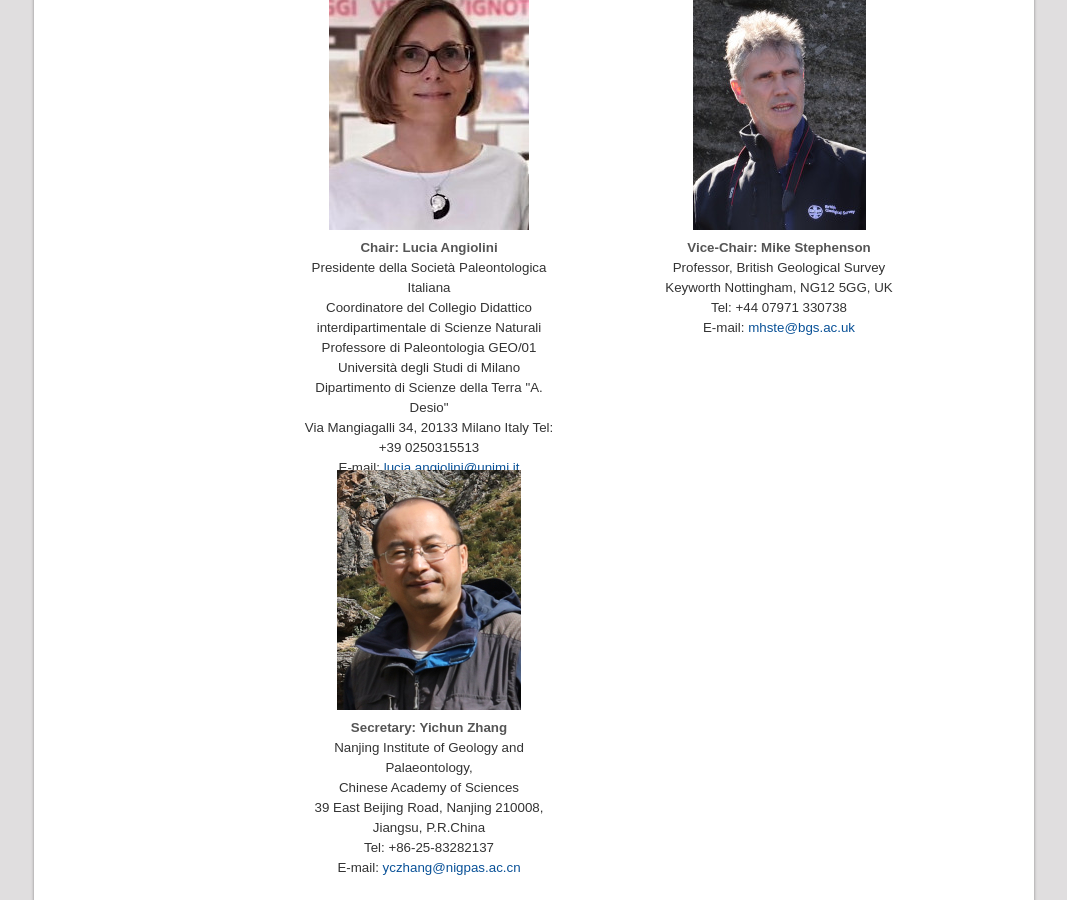
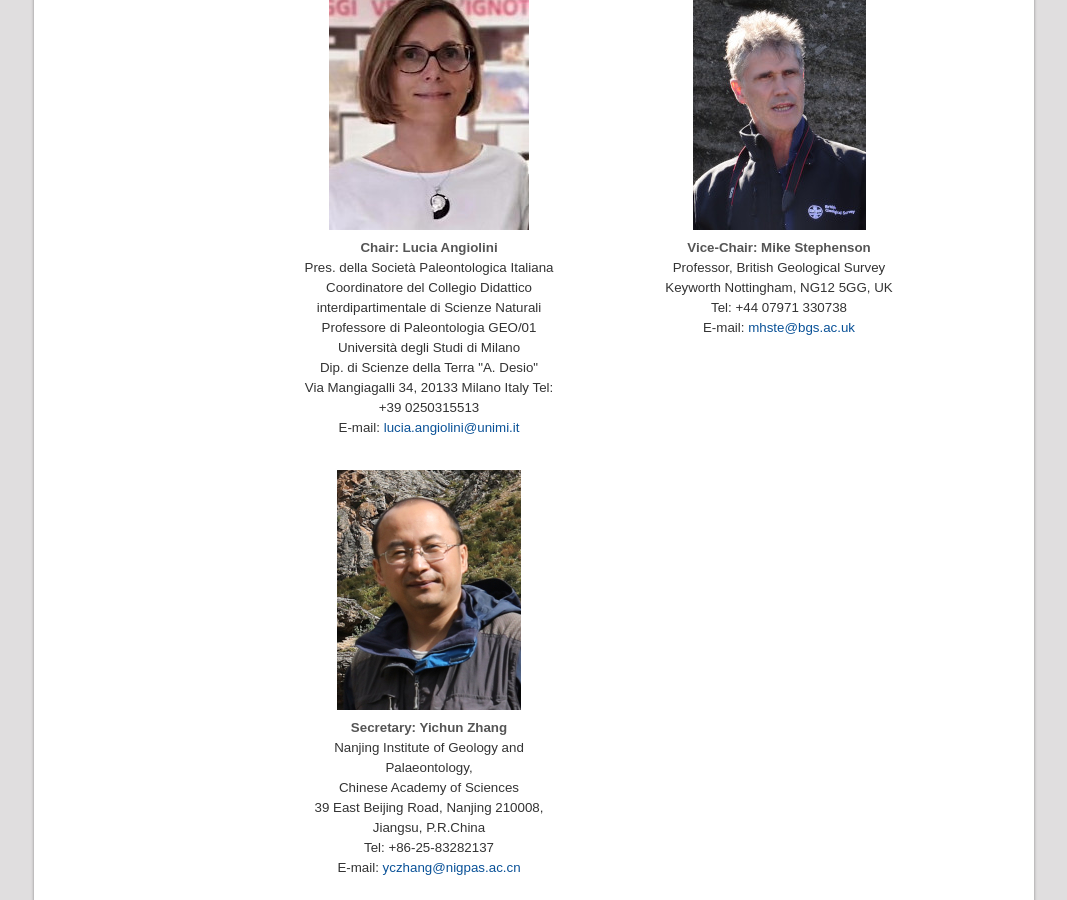
Before and after one commit to i-c-stratigraphy/i-c-stratigraphy.github.io, a Jekyll site: the page built from pages/subcommissions.md, in a window 1280 px wide and 900 px high, scrolled down 10085 px. Shown: the whole window, without its empty margins (106-1173 px from the left). Built offline with Jekyll 4.4.1, drawn with Linux system fonts in a browser that asks for light colours.

Commit message:
shortening Lucia info

```diff
--- a/pages/subcommissions.md
+++ b/pages/subcommissions.md
@@ -391,11 +391,11 @@ The seventeen subject subcommissions of ICS are:
     <img src="/images/person-angiolini.jpg" alt="" />
     <h4>Chair: Lucia Angiolini</h4>
     <p>
-        Presidente della Società Paleontologica Italiana<br />
+        Pres. della Società Paleontologica Italiana<br />
         Coordinatore del Collegio Didattico interdipartimentale di Scienze Naturali<br />
         Professore di Paleontologia GEO/01<br />
         Università degli Studi di Milano<br />
-        Dipartimento di Scienze della Terra "A. Desio"<br />
+        Dip. di Scienze della Terra "A. Desio"<br />
         Via Mangiagalli 34, 20133 Milano Italy
         Tel: +39 0250315513<br />
         E-mail: <a href="mailto:lucia.angiolini@unimi.it">lucia.angiolini@unimi.it</a>
```
